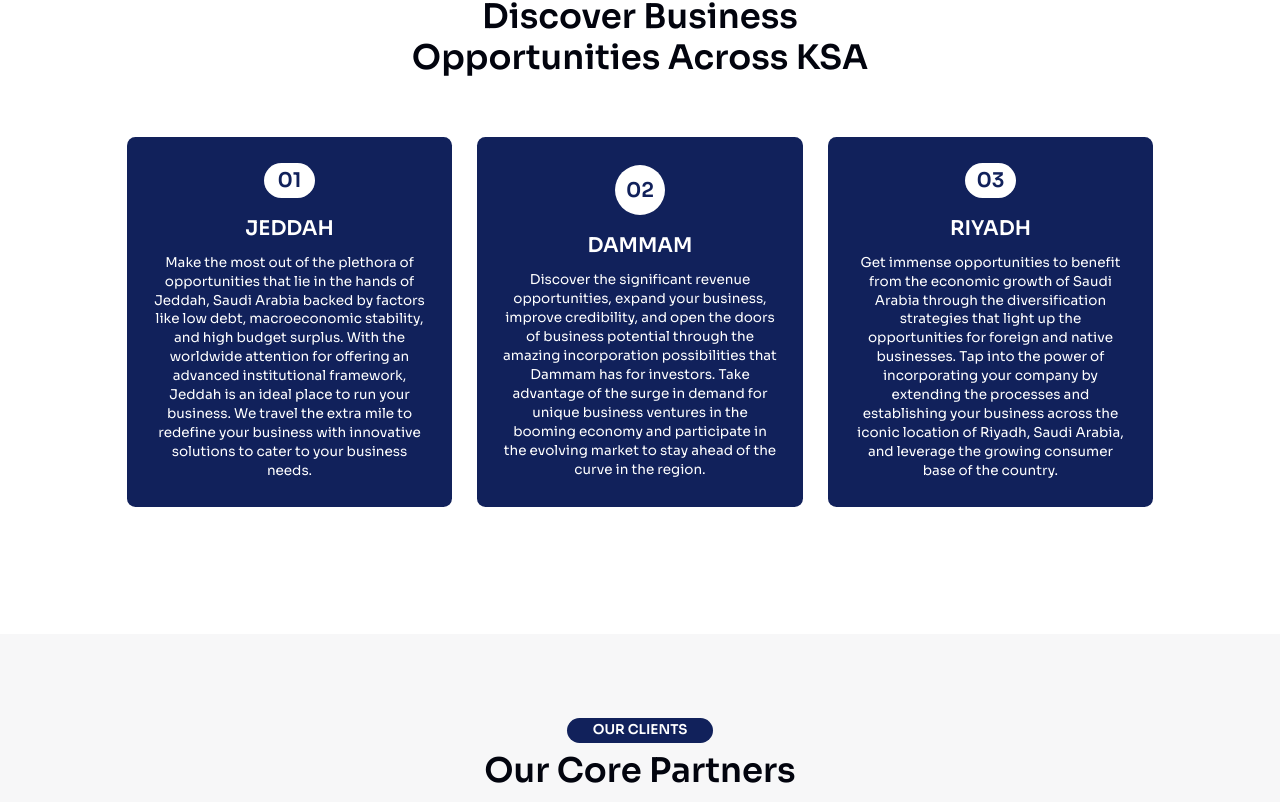
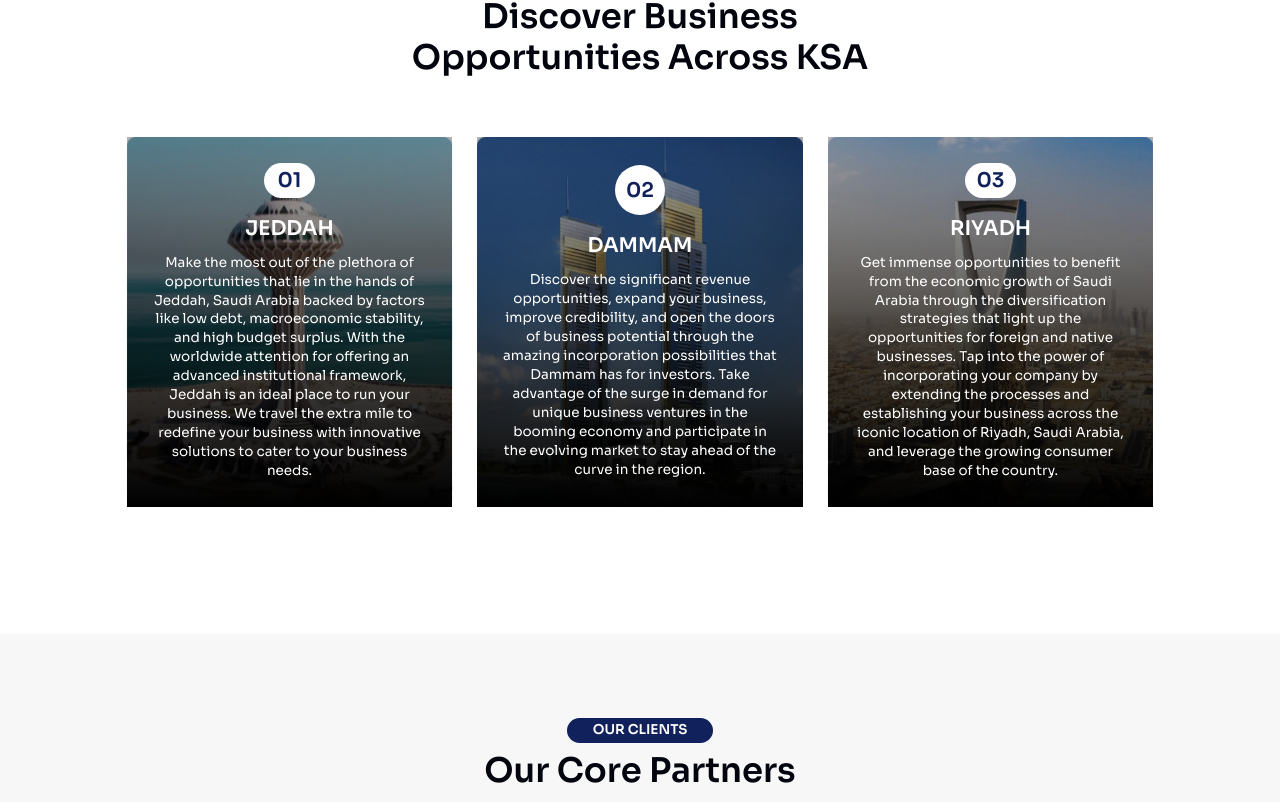
Before and after one commit to beacon-global/beaconSaudi, a Next.js app: page / in a window 1280 px wide. Shown: the part 2358-3160 px from the top of the page. Built offline with nearby package versions, Linux system fonts and the light colour scheme.

Commit message:
changes in ksa card

```diff
--- a/src/app/components/Container2/Container2.js
+++ b/src/app/components/Container2/Container2.js
@@ -24,8 +24,6 @@ const Container2 = () => {
               <h3 className={styles.number}>{data.number}</h3>
               <CardHeading sectionText={data.heading} color="#fff" />
               <SectionDescription sectionText={data.description} />
-            </div>
-            <div className={styles.back}>
               <Image
                 src={data.img}
                 width={100}
@@ -36,6 +34,9 @@ const Container2 = () => {
                 alt="bgImage"
                 className={styles.bigImage}
               />
+              <div className={styles.opac}></div>
+            </div>
+            <div className={styles.back}>
             </div>
           </div>
         ))}
--- a/src/app/components/Container2/container2.module.css
+++ b/src/app/components/Container2/container2.module.css
@@ -26,16 +26,16 @@
   /* background-color: #11215b; */
 }
 
-.card:hover .front {
+/* .card:hover .front {
   transform: rotateY(180deg);
   transition: transform 0.5s;
   transition: all 0.8s ease;
-}
+} */
 
-.card:hover .back {
+/* .card:hover .back {
   transform: rotateY(0deg);
   transition: all 0.8s ease;
-}
+} */
 
 .front,
 .back {
@@ -46,17 +46,32 @@
 }
 
 .front {
+  position: relative;
   display: flex;
   flex-direction: column;
   justify-content: center;
   align-items: center;
   text-align: center !important;
   padding: 1.984126984126984vw;
-  background-color: #11215b;
-
+  /* background-color: #11215b; */
   transform-style: preserve-3d;
   backface-visibility: hidden;
   transition: all 0.8s ease;
+}
+
+.bigImage {
+  width: 100%;
+  height: 100%;
+  position: absolute;
+  z-index: -1;
+}
+
+.opac{
+  width: 100%;
+  height: 100%;
+  position: absolute;
+  z-index: -1;
+  background: linear-gradient(to top, rgba(0, 0, 0, 1), rgba(0, 0, 0, 0.3));
 }
 
 .front h3:nth-child(2) {
@@ -111,7 +126,7 @@
     gap: 4vw;
     width: 100%;
     padding: var(--mobileContainerPadding);
-    padding-bottom:0 ;
+    padding-bottom: 0;
   }
 
   .cards::-webkit-scrollbar {
@@ -136,7 +151,7 @@
     border-radius: 2.666666666666667vw;
   }
 
-  .front{
+  .front {
     padding: 5.333333333333334vw 2.666666666666667vw;
   }
 
```
